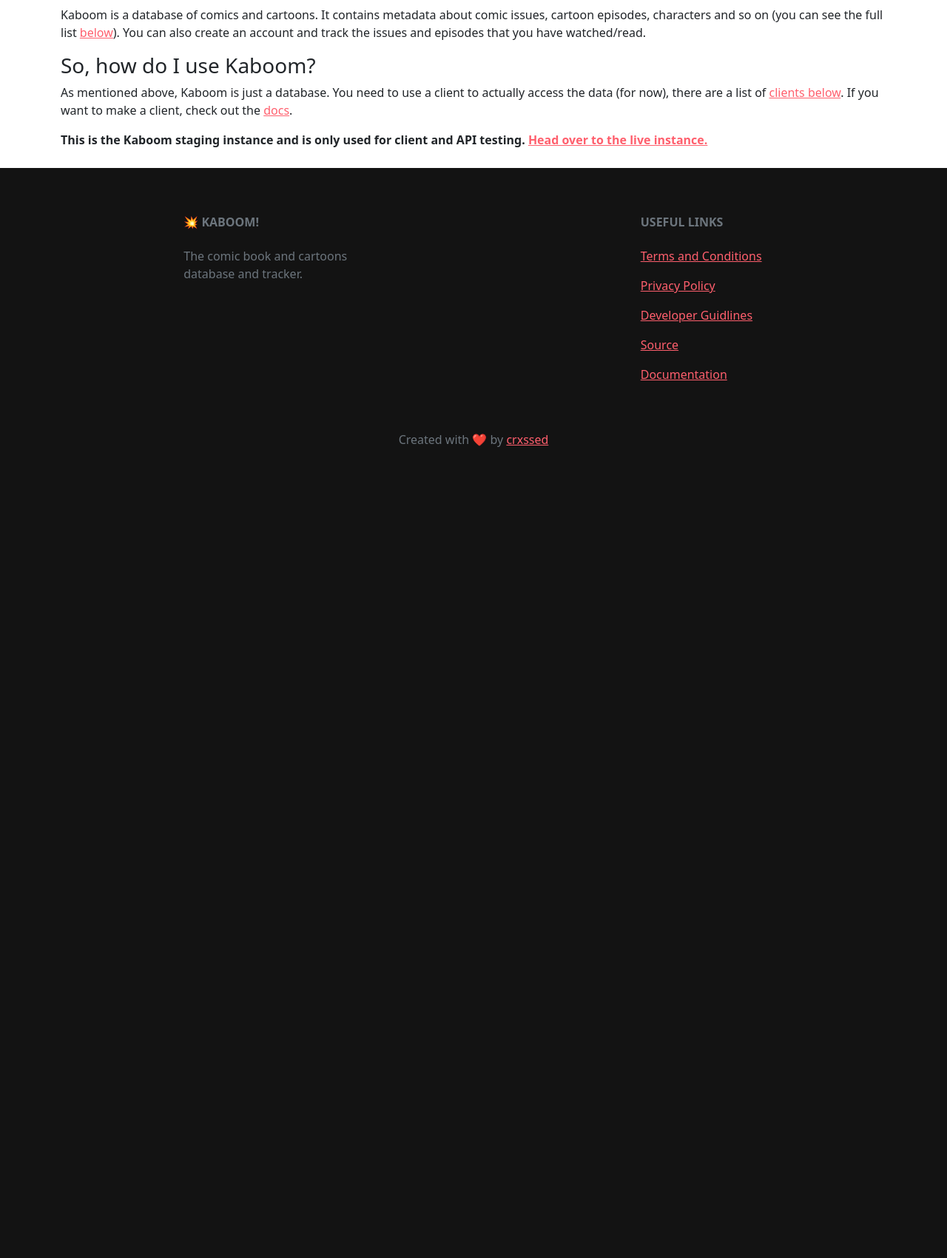
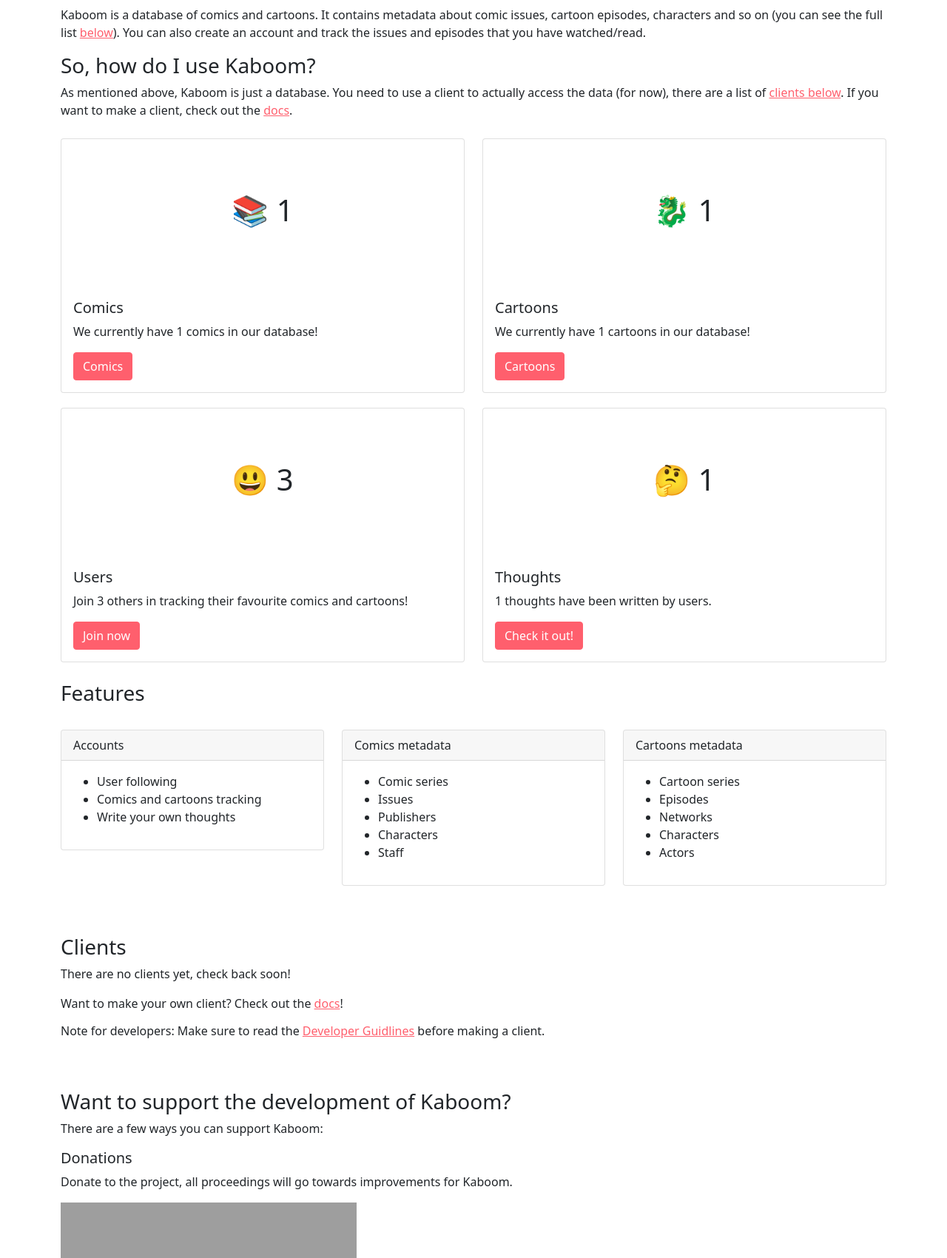
Before and after one commit to kaboom-db/kaboom-legacy, a Django app: page / in a window 1280 px wide. Shown: the part 220-1920 px from the top of the page at 74% size. Before the commit the page ends 824 px from the top, so only its background shows below. Run offline with Django 3.2, Linux system fonts and the light colour scheme; data comes from the database, SQL or seed files in the repository; both versions use the stored data as it was before the commit; grey boxes are pictures that could not be loaded.

Commit message:
revert all changes

```diff
--- a/requirements.txt
+++ b/requirements.txt
@@ -5,7 +5,3 @@ djangorestframework==3.13.1
 libgravatar==1.0.0
 pytz==2021.3
 sqlparse==0.4.2
-dj-database-url==0.5.0
-gunicorn==20.1.0
-psycopg2-binary==2.9.3
-whitenoise==5.3.0
--- a/runtime.txt
+++ /dev/null
@@ -1 +0,0 @@
-python-3.10.2
--- a/website/templates/website/index.html
+++ b/website/templates/website/index.html
@@ -33,7 +33,127 @@
         <p>As mentioned above, Kaboom is just a database. You need to use a client to actually access the data (for
             now), there are a list of <a href="#clients-list">clients below</a>. If you want to make a client, check out
             the <a href="/docs">docs</a>.</p>
-        <b><p>This is the Kaboom staging instance and is only used for client and API testing. <a href="">Head over to the live instance.</a></p></b>
+    </div>
+    <div class="container">
+        <div class="row">
+            <div class="col-sm-6">
+                <div class="card" style="width: auto;">
+                    <div class="cst-container">
+                        <h1>📚 {{num_of_comics}}</h1>
+                    </div>
+                    <div class="card-body">
+                        <h5 class="card-title">Comics</h5>
+                        <p class="card-text">We currently have {{num_of_comics}} comics in our database!</p>
+                        <a href="/v1/comics" class="btn btn-primary" id="comic-link">Comics</a>
+                    </div>
+                </div>
+            </div>
+            <div class="col-sm-6">
+                <div class="card row-0" style="width: auto;">
+                    <div class="cst-container">
+                        <h1>🐉 {{num_of_cartoons}}</h1>
+                    </div>
+                    <div class="card-body">
+                        <h5 class="card-title">Cartoons</h5>
+                        <p class="card-text">We currently have {{num_of_cartoons}} cartoons in our database!</p>
+                        <a href="/v1/cartoons" class="btn btn-primary" id="cartoon-link">Cartoons</a>
+                    </div>
+                </div>
+            </div>
+        </div>
+        <div class="row">
+            <div class="col-sm-6">
+                <div class="card row-1" style="width: auto;">
+                    <div class="cst-container">
+                        <h1>😃 {{num_of_users}}</h1>
+                    </div>
+                    <div class="card-body">
+                        <h5 class="card-title">Users</h5>
+                        <p class="card-text">Join {{num_of_users}} others in tracking their favourite comics and
+                            cartoons!</p>
+                        <a href="#clients-list" class="btn btn-primary">Join now</a>
+                    </div>
+                </div>
+            </div>
+            <div class="col-sm-6">
+                <div class="card row-1" style="width: auto;">
+                    <div class="cst-container">
+                        <h1>🤔 {{num_of_thoughts}}</h1>
+                    </div>
+                    <div class="card-body">
+                        <h5 class="card-title">Thoughts</h5>
+                        <p class="card-text">{{num_of_thoughts}} thoughts have been written by users.</p>
+                        <a href="#clients-list" class="btn btn-primary">Check it out!</a>
+                    </div>
+                </div>
+            </div>
+        </div>
+    </div>
+    <div class="section container">
+        <h3 id="features-list">Features</h3>
+        <br>
+        <div class="row">
+            <div class="col-sm-4">
+                <div class="card mb-3" style="max-width: auto; height: auto;">
+                    <div class="card-header">Accounts</div>
+                    <div class="card-body text-dark">
+                        <ul>
+                            <li>User following</li>
+                            <li>Comics and cartoons tracking</li>
+                            <li>Write your own thoughts</li>
+                        </ul>
+                    </div>
+                </div>
+            </div>
+            <div class="col-sm-4">
+                <div class="card mb-3" style="max-width: auto; height: auto;">
+                    <div class="card-header">Comics metadata</div>
+                    <div class="card-body text-dark">
+                        <ul>
+                            <li>Comic series</li>
+                            <li>Issues</li>
+                            <li>Publishers</li>
+                            <li>Characters</li>
+                            <li>Staff</li>
+                        </ul>
+                    </div>
+                </div>
+            </div>
+            <div class="col-sm-4">
+                <div class="card mb-3" style="max-width: auto; height: auto;">
+                    <div class="card-header">Cartoons metadata</div>
+                    <div class="card-body text-dark">
+                        <ul>
+                            <li>Cartoon series</li>
+                            <li>Episodes</li>
+                            <li>Networks</li>
+                            <li>Characters</li>
+                            <li>Actors</li>
+                        </ul>
+                    </div>
+                </div>
+            </div>
+        </div>
+    </div>
+    <div class="clients section container">
+        <h3 id="clients-list">Clients</h3>
+        <p>There are no clients yet, check back soon!</p>
+        <p>Want to make your own client? Check out the <a href="/docs">docs</a>!</p>
+        <h6>Note for developers: Make sure to read the <a href="/dev-guides">Developer Guidlines</a> before making a client.</h6>
+    </div>
+    <div class="section container">
+        <h3 id="support-the-project">Want to support the development of Kaboom?</h3>
+        <p>There are a few ways you can support Kaboom:</p>
+        <h5>Donations</h5>
+        <p>Donate to the project, all proceedings will go towards improvements for Kaboom.</p>
+        <form action="https://www.paypal.com/donate" method="post" target="_top">
+            <input type="hidden" name="hosted_button_id" value="R7R4U3ED99G74" />
+            <input type="image" src="https://www.paypalobjects.com/en_GB/i/btn/btn_donate_LG.gif" border="0" name="submit" title="Donate with PayPal" alt="Donate with PayPal button" />
+            <img alt="" border="0" src="https://www.paypal.com/en_GB/i/scr/pixel.gif" width="1" height="1" />
+        </form>
+        <br>
+        <h5 id="contribute">Contribute</h5>
+        <p>If you're a developer you can also <a href="https://github.com/kaboom-db/kaboom-api">contribute</a> to the project as Kaboom is <a href="https://en.wikipedia.org/wiki/Open_source">open source</a>. You can also make your own <a href="/docs">client</a>.</p>
     </div>
     <!-- Footer -->
     <footer class="text-center text-lg-start footer text-muted">
```
Also changed, not shown: kaboom/settings.py (+19 -7 lines), README.md, db.sqlite3 (deleted), 2 other files.
